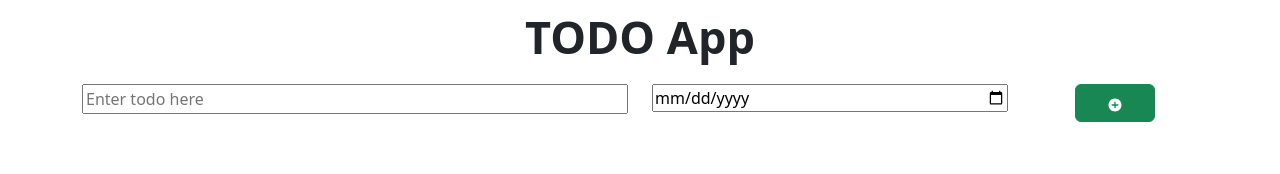
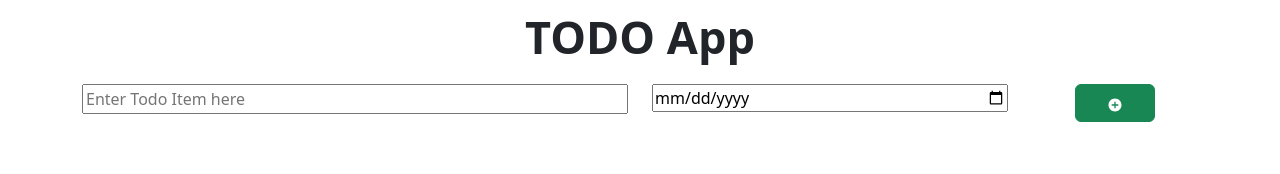
Before and after one commit to shikha105/to-do-app-version-2, a React (Vite) app: page / in a window 1280 px wide. Shown: the top 174 px of the page. Built offline with nearby package versions, Linux system fonts and the light colour scheme.

Commit message:
sample text change

```diff
--- a/src/components/TodoItemAdd.jsx
+++ b/src/components/TodoItemAdd.jsx
@@ -25,7 +25,7 @@ function TodoItemAdd() {
           <input
             ref={todoNameElement}
             type="text"
-            placeholder="Enter todo here"
+            placeholder="Enter Todo Item here"
           ></input>
         </div>
         <div className="col-4">
```
